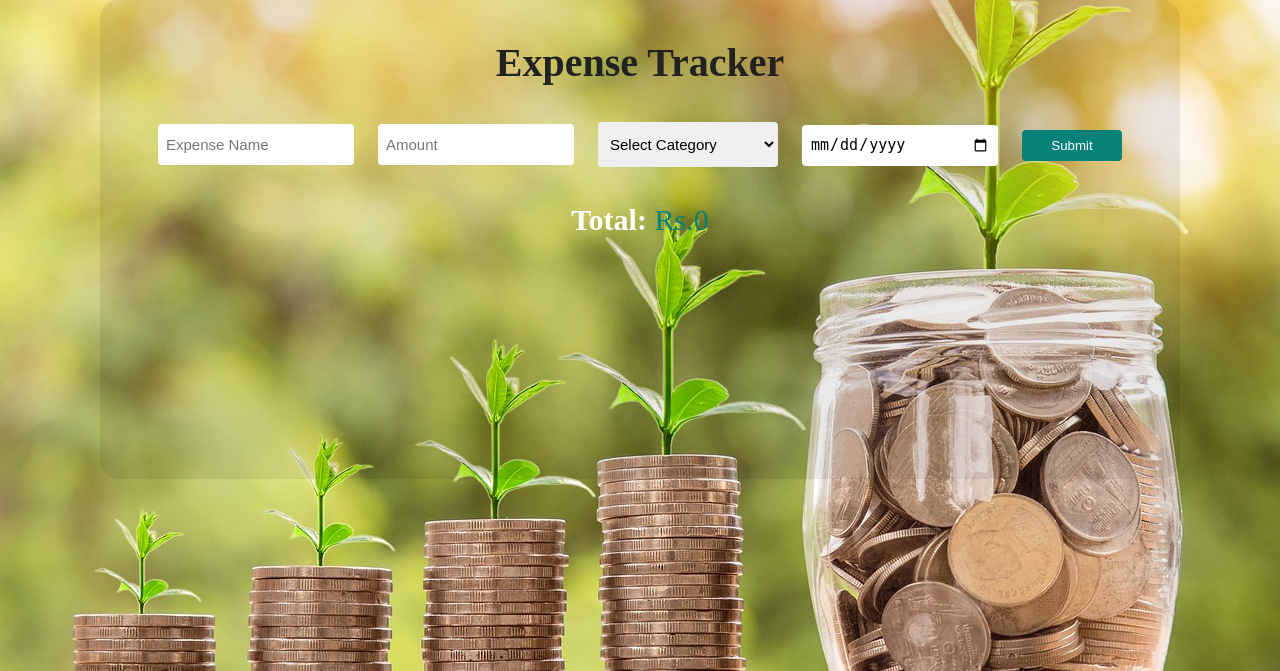
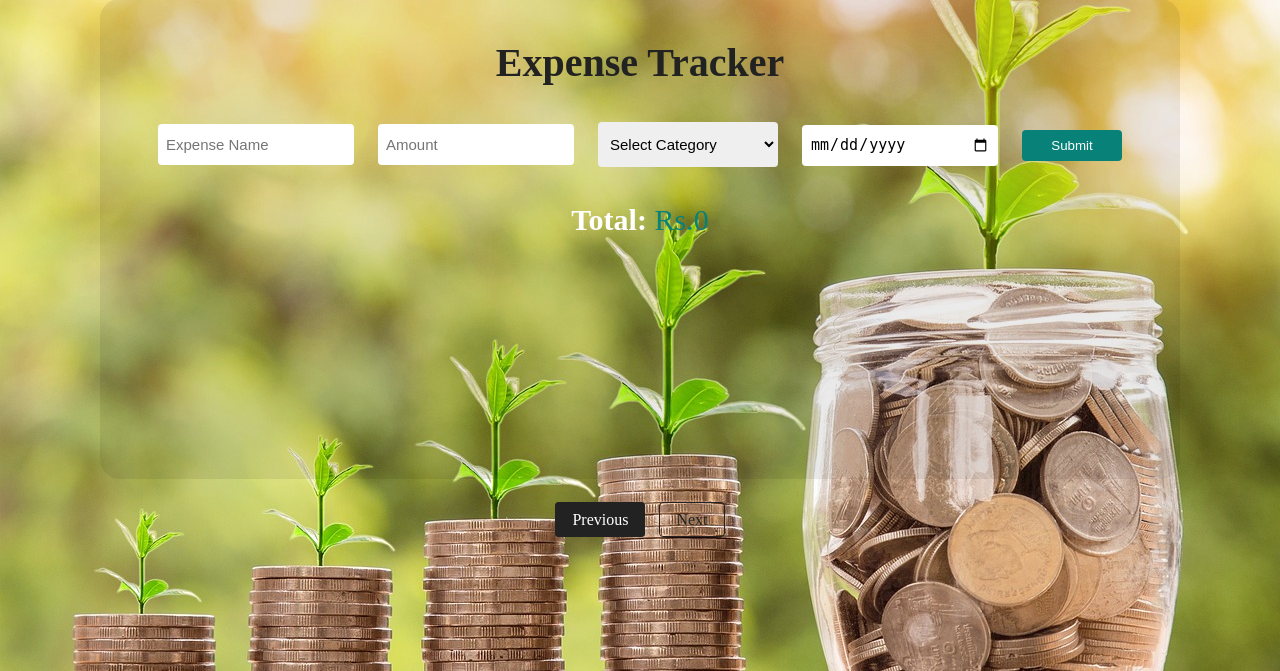
Before and after one commit to Samrat9841/Expn-management, a PHP site: page / in a window 1280 px wide. Shown: the part 129-800 px from the top of the page. Run offline with PHP 8.4, Linux system fonts and the light colour scheme.

Commit message:
adding hyperlink

```diff
--- a/index.html
+++ b/index.html
@@ -31,5 +31,11 @@
             </div>
         </div>
     </section>
+
+    <div class="pagination" id="pagination">
+        <a href="index.html" class="active" >Previous</a>
+        <a href="doList.html" >Next</a>
+
+    </div>
 </body>
 </html>
--- a/style.css
+++ b/style.css
@@ -80,3 +80,31 @@ body{
     font-size: 40px;
     color: #222;
 }
+
+
+/* This the styling for pagination */
+
+.pagination {
+    text-align: center;
+    margin-top: 2rem;
+
+}
+
+.pagination a {
+    color: #222;
+    padding: 8px 16px;
+    text-decoration: none;
+    border: 1px solid #222;
+    margin: 0 5px;
+    border-radius: 4px;
+}
+
+.pagination a:hover {
+    background-color: #222;
+    color: white;
+}
+
+.pagination .active {
+    background-color: #222;
+    color: white;
+}
```
Also changed, not shown: doList.html (added, +16 -0 lines).
